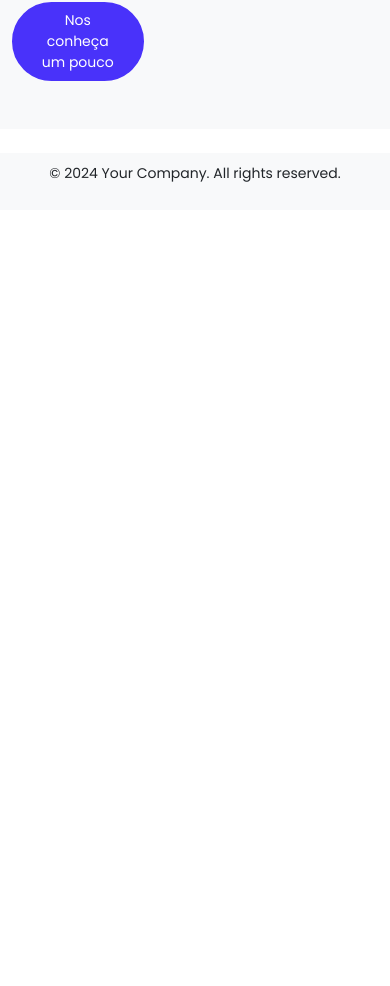
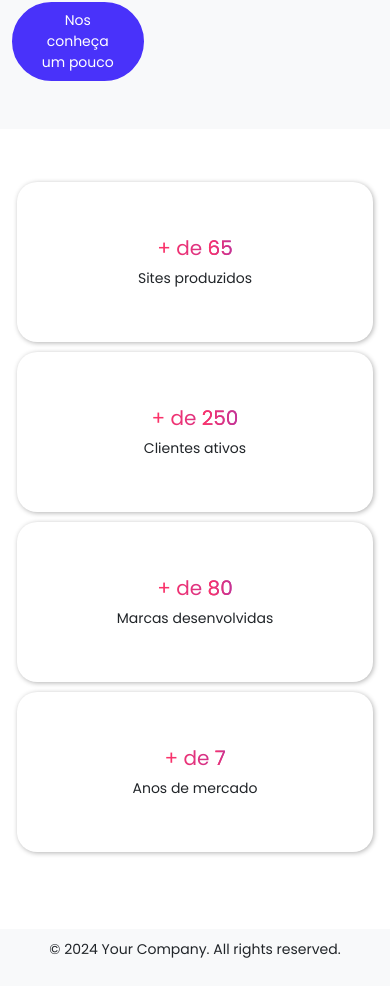
Before and after one commit to sertorio45/gsstudio, a Nuxt app: page / in a window 390 px wide. Shown: the part 1452-2438 px from the top of the page. Before the commit the page ends 1662 px from the top, so only its background shows below. Built offline with nearby package versions, Linux system fonts and the light colour scheme.

Commit message:
Adicionado section conquistas

```diff
--- a/assets/css/main.css
+++ b/assets/css/main.css
@@ -90,9 +90,12 @@ a:hover {
 .gscard {
   border-radius: 20px !important;
   box-shadow: 1px 1px 5px rgba(0, 0, 0, 0.3) !important;
-  padding: 15px !important;
+  padding: 2rem !important;
   margin: 5px !important;
   background-color: var(--branco) !important;
+  align-content: center !important;
+  justify-content: center !important;
+  height: auto !important;
 }
 
 
--- a/pages/index.vue
+++ b/pages/index.vue
@@ -36,24 +36,24 @@
               <div class="d-flex">
                 <div class="col-4 gscard">
                   <picture>
-                          <source media="(min-width: )" srcset="~/static/icons/icon-design.svg">
-                          <img src="~/static/icons/icon-design.svg" class="img-fluid p-3">
+                    <source srcset="@/static/icons/icon-design.svg">
+                    <img src="@/static/icons/icon-design.svg" class="img-fluid p-3">
                   </picture>
                   <h3>Design</h3>
                   <a href="#none">Saiba mais</a>
                 </div>
                 <div class="col-4 gscard">
                   <picture>
-                          <source media="(min-width: )" srcset="~/static/icons/icon-marketing.svg">
-                          <img src="~/static/icons/icon-marketing.svg" class="img-fluid p-3">
+                    <source srcset="@/static/icons/icon-marketing.svg">
+                    <img src="@/static/icons/icon-marketing.svg" class="img-fluid p-3">
                   </picture>
                   <h3>Marketing</h3>
                   <a href="#none">Saiba mais</a>
                 </div>
-                      <div class="col-4 gscard ">
+                <div class="col-4 gscard">
                   <picture>
-                          <source media="(min-width: )" srcset="~/static/icons/icon-tecnologia.svg">
-                          <img src="~/static/icons/icon-tecnologia.svg" class="img-fluid p-3">
+                    <source srcset="@/static/icons/icon-tecnologia.svg">
+                    <img src="@/static/icons/icon-tecnologia.svg" class="img-fluid p-3">
                   </picture>
                   <h3>Tecnologia</h3>
                   <a href="#none">Saiba mais</a>
@@ -65,6 +65,43 @@
       </div>
     </section>
     <!-- Quem somos -->
+
+<!-- Conquistas -->
+<section class="py-5 text-center" id="conquistas">
+  <div class="container">
+    <div class="row">
+      <div class="col-12 col-sm-6 col-md-3 ">
+        <div class="gscard">
+          <h3><em>+ de <em class="count" data-count="65">0</em> </em></h3>
+          <span>Sites produzidos</span>
+        </div>
+      </div>
+      <div class="col-12 col-sm-6 col-md-3">
+        <div class="gscard">
+          <h3><em>+ de <em class="count" data-count="250">0</em> </em></h3>
+          <span>Clientes ativos</span>
+        </div>
+      </div>
+      <div class="col-12 col-sm-6 col-md-3">
+        <div class="gscard">
+          <h3><em>+ de <em class="count" data-count="80">0</em> </em></h3>
+          <span>Marcas desenvolvidas</span>
+        </div>
+      </div>
+      <div class="col-12 col-sm-6 col-md-3">
+        <div class="gscard">
+          <h3><em>+ de <em class="count" data-count="7">0</em> </em></h3>
+          <span>Anos de mercado</span>
+        </div>
+      </div>
+    </div>
+  </div>
+</section>
+<!-- Conquistas -->
+
+
+
+
   </DefaultLayout>
 </template>
 
@@ -75,14 +112,55 @@ export default {
   name: 'IndexPage',
   components: {
     DefaultLayout
+  },
+  mounted() {
+    const counters = document.querySelectorAll('.count');
+    const speed = 9000; // Tempo de execução em milissegundos
+
+    const observer = new IntersectionObserver(entries => {
+      entries.forEach(entry => {
+        if (entry.isIntersecting) {
+          startCounting();
+          observer.unobserve(entry.target); // Desobservar após a contagem iniciar
+        }
+      });
+    }, {
+      threshold: 1 // Iniciar a contagem quando 50% da seção estiver visível
+    });
+
+    const target = document.getElementById('conquistas');
+    if (target) {
+      observer.observe(target);
+    }
+
+    function startCounting() {
+      counters.forEach(counter => {
+        const updateCount = () => {
+          const target = +counter.getAttribute('data-count');
+          const count = +counter.innerText;
+
+          const increment = target / (speed / 100); // Incremento para o tempo total
+
+          if (count < target) {
+            counter.innerText = Math.ceil(count + increment);
+            setTimeout(updateCount, 10); // Atualizar a cada 10ms
+          } else {
+            counter.innerText = target;
+          }
+        };
+
+        updateCount();
+      });
     }
   }
+}
+
 </script>
 
 <style scoped>
 #index {
   h1 {
-  font-size: var(--texto-grande) ;
+    font-size: var(--texto-grande);
   }
   p {
     font-size: var(--texto-medio);
@@ -91,6 +169,9 @@ export default {
 
 #sobre img {
   width: 100px;
+}
 
+#conquistas .gscard {
+   height: 10rem !important;
 }
 </style>
```
Also changed, not shown: 1 other file (tests, documents, lock files or other folders). Lines whose indentation alone changed are shown as unchanged.
